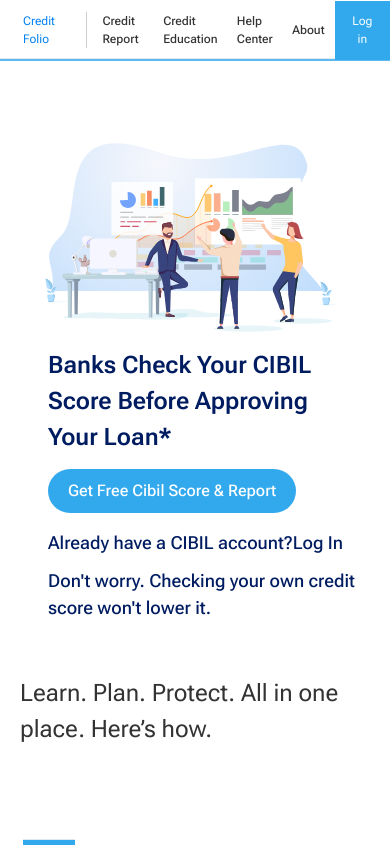
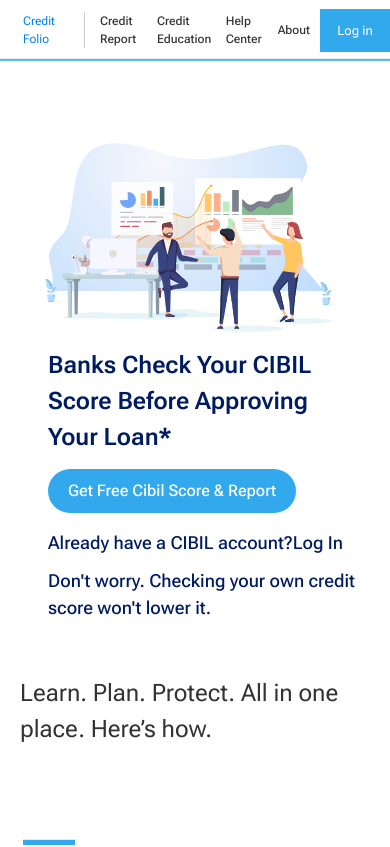
Before and after one commit to anshul-010/Credit-Folio, a React (Create React App) app: page / in a window 390 px wide. Shown: the top 847 px of the page. Built offline with nearby package versions, Linux system fonts and the light colour scheme.

Commit message:
Home page media quary fixed

```diff
--- a/src/CSS/home.css
+++ b/src/CSS/home.css
@@ -298,14 +298,17 @@
       width: 80%;
     }
     .slider > div.lapi-img > img{
+      /* margin-left:2px;  */
       margin-left: -2.5rem;
     }
     .text-line>p{
+      /* font-size: xx-large; */
       font-size: x-large;
     }
     .about-credits{
       display: flex;
       flex-direction: column;
+      /* width: 95%; */
       width: 90%;
     }
     .help-card{
@@ -316,6 +319,7 @@
     }
     .card{
       width: 70%;
+      /* margin: 5%; */
       margin: 2%;
     }
     .help-center>p{
--- a/src/CSS/navbar.css
+++ b/src/CSS/navbar.css
@@ -88,7 +88,8 @@
         font-size: 12px;
     }
     .login-btn{
-        font-size: 12px;
+        width: 40px;
+        font-weight: 400;
     }
     .pages > a:nth-child(5) > p{
         display: none;
```
